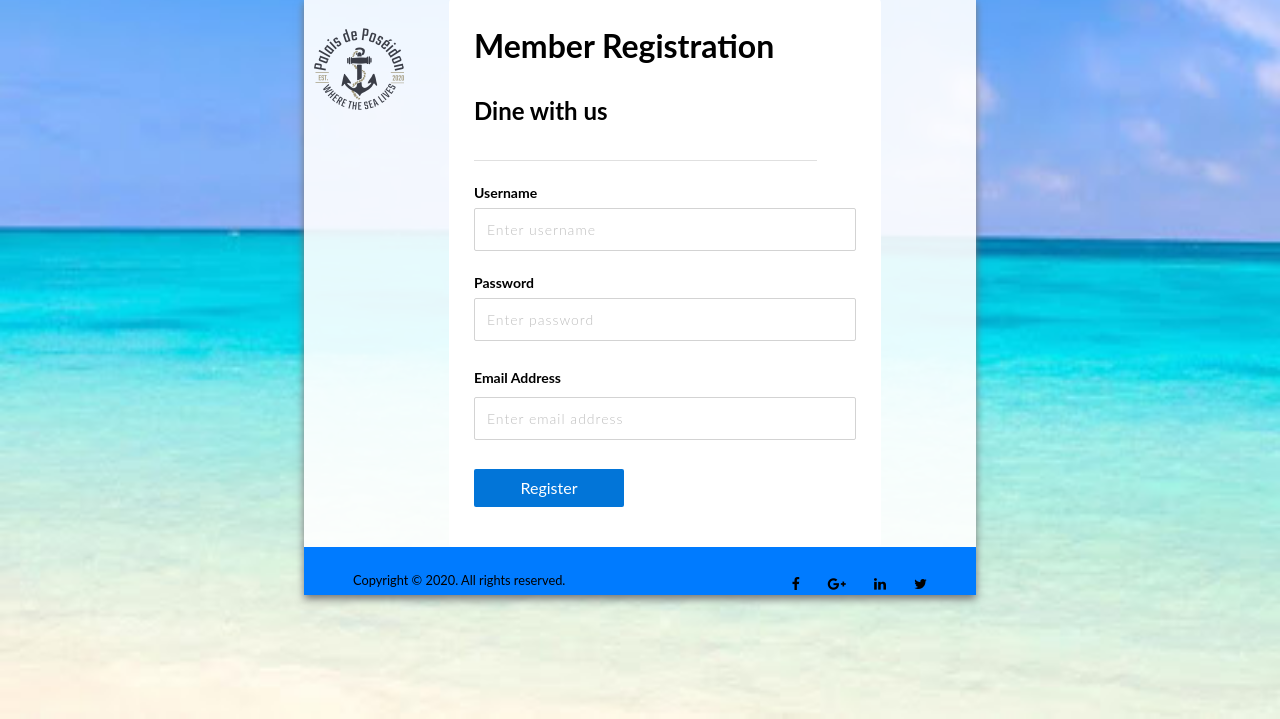
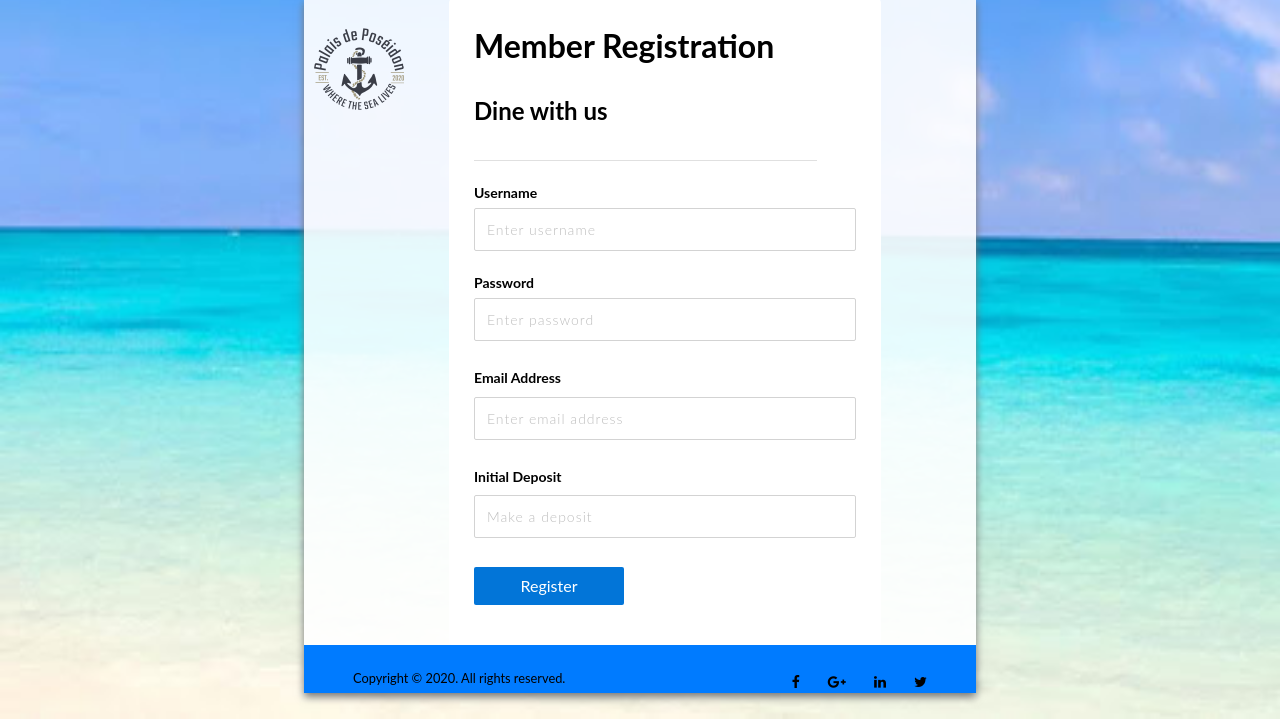
Before and after one commit to jmuratov98/CSC322-Project, a Django app: page /users/register/ in a window 1280 px wide. Shown: the part 81-800 px from the top of the page. Run offline with Django 3.2, Linux system fonts and the light colour scheme; some libraries are stand-ins or nearby versions.

Commit message:
adding deposit box (#15)

```diff
--- a/cuisino/templates/users/register.html
+++ b/cuisino/templates/users/register.html
@@ -42,6 +42,10 @@
                                 <h6 class="mb-0 text-sm">Email Address</h6>
                             </label> <input type="email" name="email" placeholder="Enter email address"> </div>
                         <br>
+                        <div class="row px-3"> <label class="mb-2">
+                            <h6 class="mb-0 text-sm">Initial Deposit</h6>
+                        </label> <input type="number" name="deposit" placeholder="Make a deposit"> </div>
+                        <br>
                         <div class="row mb-3 px-3"> <button type="submit" class="btn btn-blue text-center">Register</button> </div>
                     </form>
                 </div>
```
